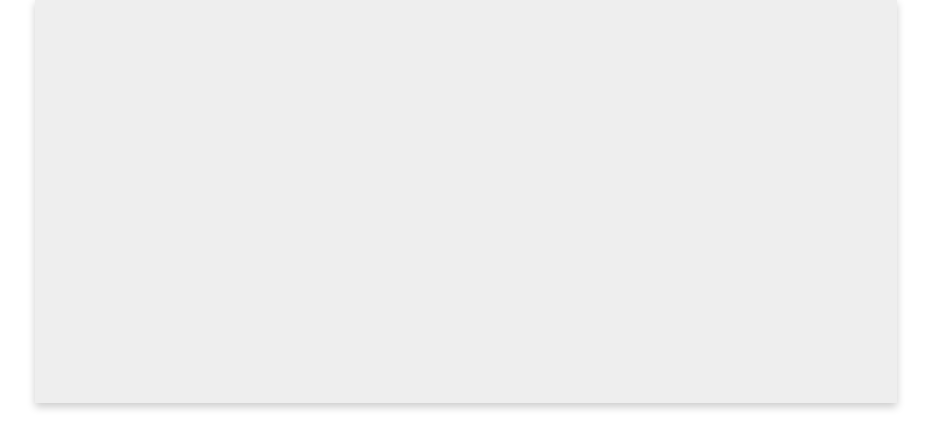
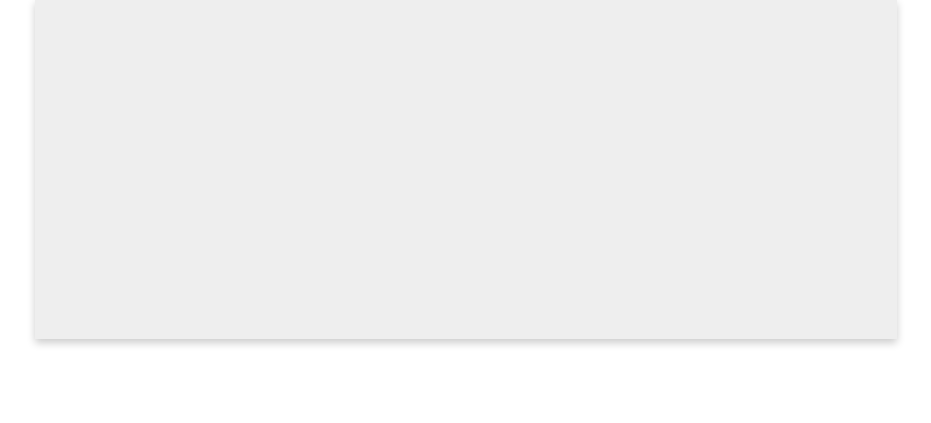
Before and after one commit to hadilotfidev-oss/VoiceCommand, a Flask app: page / in a window 1280 px wide. Shown: the part 472-895 px from the top of the page, without its empty margins (174-1105 px from the left). After the commit the page ends 818 px from the top, so only its background shows below. Run offline with Flask 3, Linux system fonts and the light colour scheme.

Commit message:
style changes

```diff
--- a/static/styles.css
+++ b/static/styles.css
@@ -88,7 +88,7 @@
 #console {
     width: 68%;
     background-color: #eeeeee;
-    height: 24em;
+    height: 40vh;
     padding: 0.6em;
     overflow:scroll;
     scrollbar-width: 1em;
```
